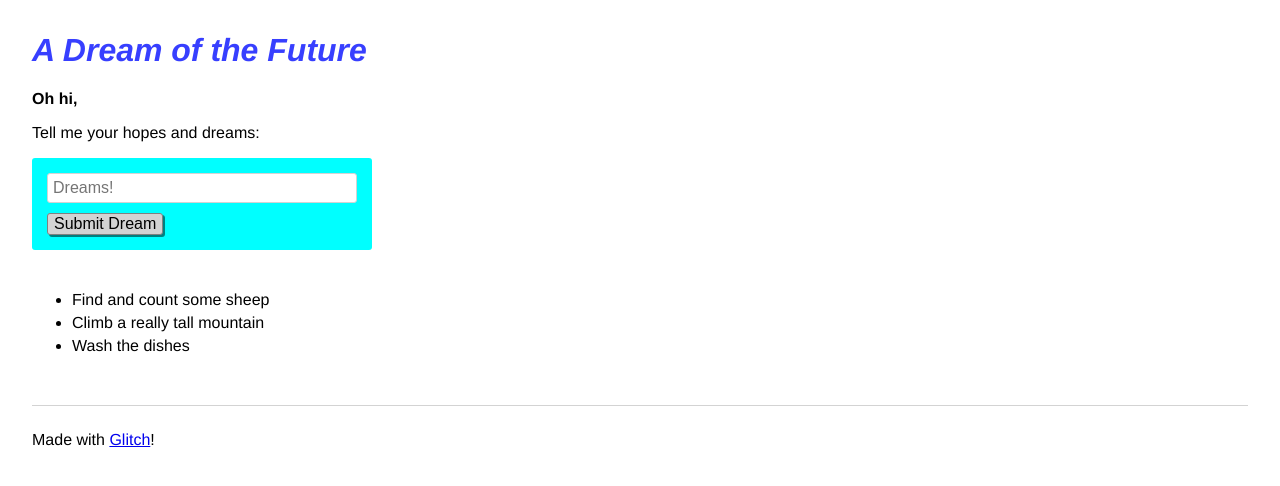
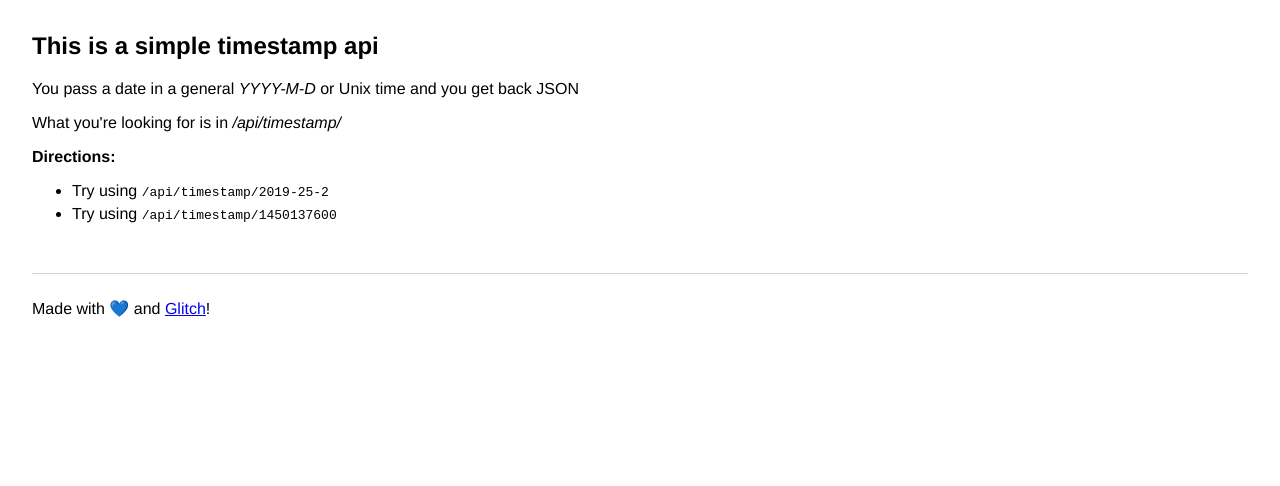
Before and after one commit to KaustubhD/get-me-timestamp, a website: page views/index.html in a window 1280 px wide. Drawn offline with Linux system fonts and the light colour scheme; a script that the page names is missing.

Commit message:
⛹🎯 Readme link update and homepage info

```diff
--- a/public/style.css
+++ b/public/style.css
@@ -21,26 +21,6 @@ h1 {
 
 p {
   max-width: 600px;
-}
-
-form {
-  margin-bottom: 25px;
-  padding: 15px;
-  background-color: cyan;
-  display: inline-block;
-  width: 100%;
-  max-width: 340px;
-  border-radius: 3px;
-}
-
-input {
-  display: block;
-  margin-bottom: 10px;
-  padding: 5px;
-  width: 100%;
-  border: 1px solid lightgrey;
-  border-radius: 3px;
-  font-size: 16px;
 }
 
 button {
--- a/views/index.html
+++ b/views/index.html
@@ -24,29 +24,25 @@
     <script src="/client.js" defer></script>
   </head>
   <body>
-    <header>
-      <h1>
-        A Dream of the Future
-      </h1>
-    </header>
+    <main>
+      <h2>This is a simple timestamp api</h2>
+      <p>
+        You pass a date in a general <i>YYYY-M-D</i> or Unix time and you get back JSON
+      </p>
 
-    <main>
-      <p class="bold">Oh hi,</p>
+      What you're looking for is in <i>/api/timestamp/</i>
+      <p>
+        <strong>Directions:</strong>
+        <ul>
+          <li>Try using <code>/api/timestamp/2019-25-2</code></li>
 
-      <p>Tell me your hopes and dreams:</p>
-
-      <form>
-        <input name="dream" type="text" maxlength="100" placeholder="Dreams!" aria-labelledby="submit-dream">
-        <button type="submit" id="submit-dream">Submit Dream</button>
-      </form>
-
-      <section class="dreams">
-        <ul id="dreams"></ul>
-      </section>
+          <li>Try using <code>/api/timestamp/1450137600</code></li>
+        </ul>
+      </p>
     </main>
 
     <footer>
-      Made with <a href="https://glitch.com">Glitch</a>!
+      Made with 💙 and <a href="https://glitch.com">Glitch</a>!
     </footer>
 
     <!-- include the Glitch button to show what the webpage is about and
```
Also changed, not shown: README.md.
